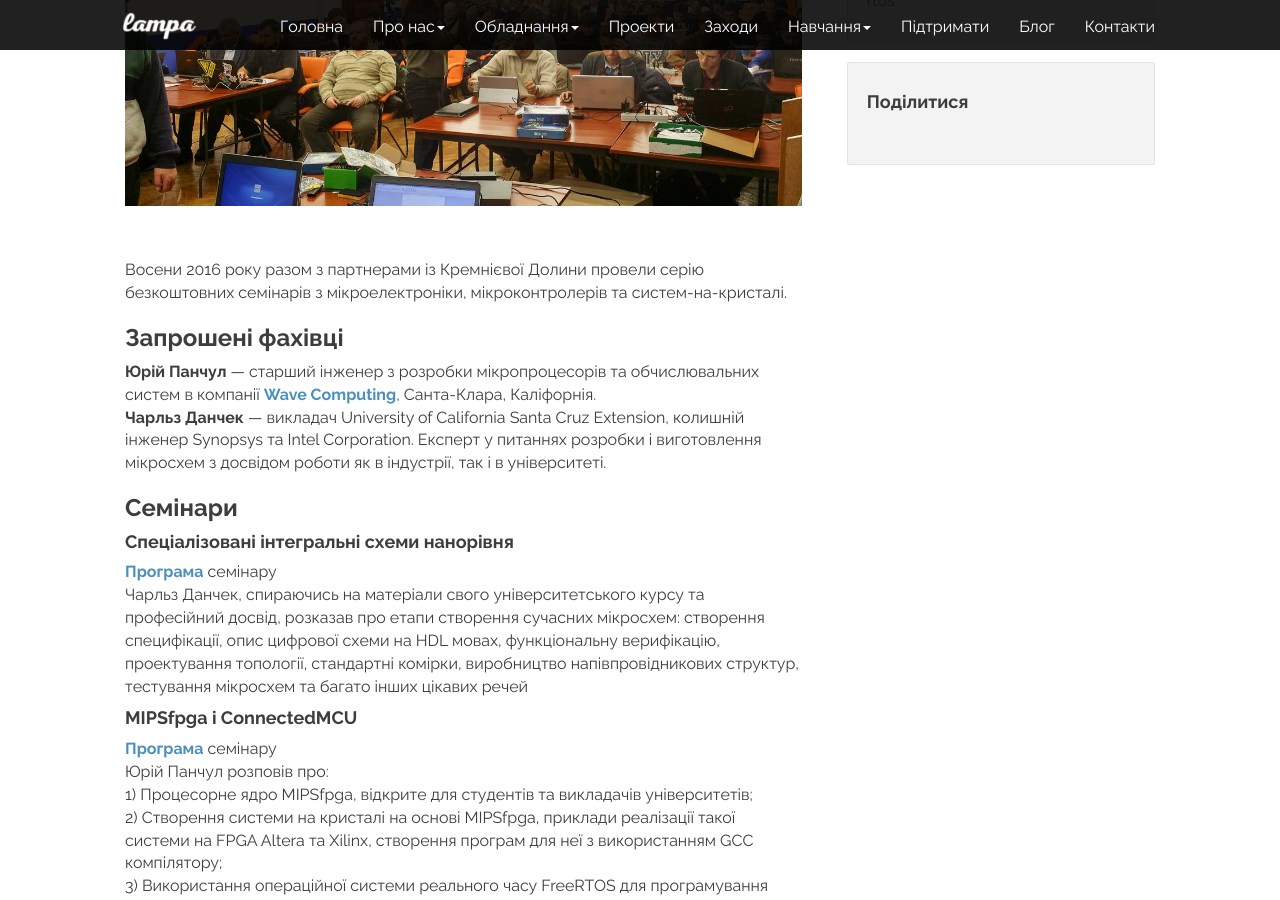
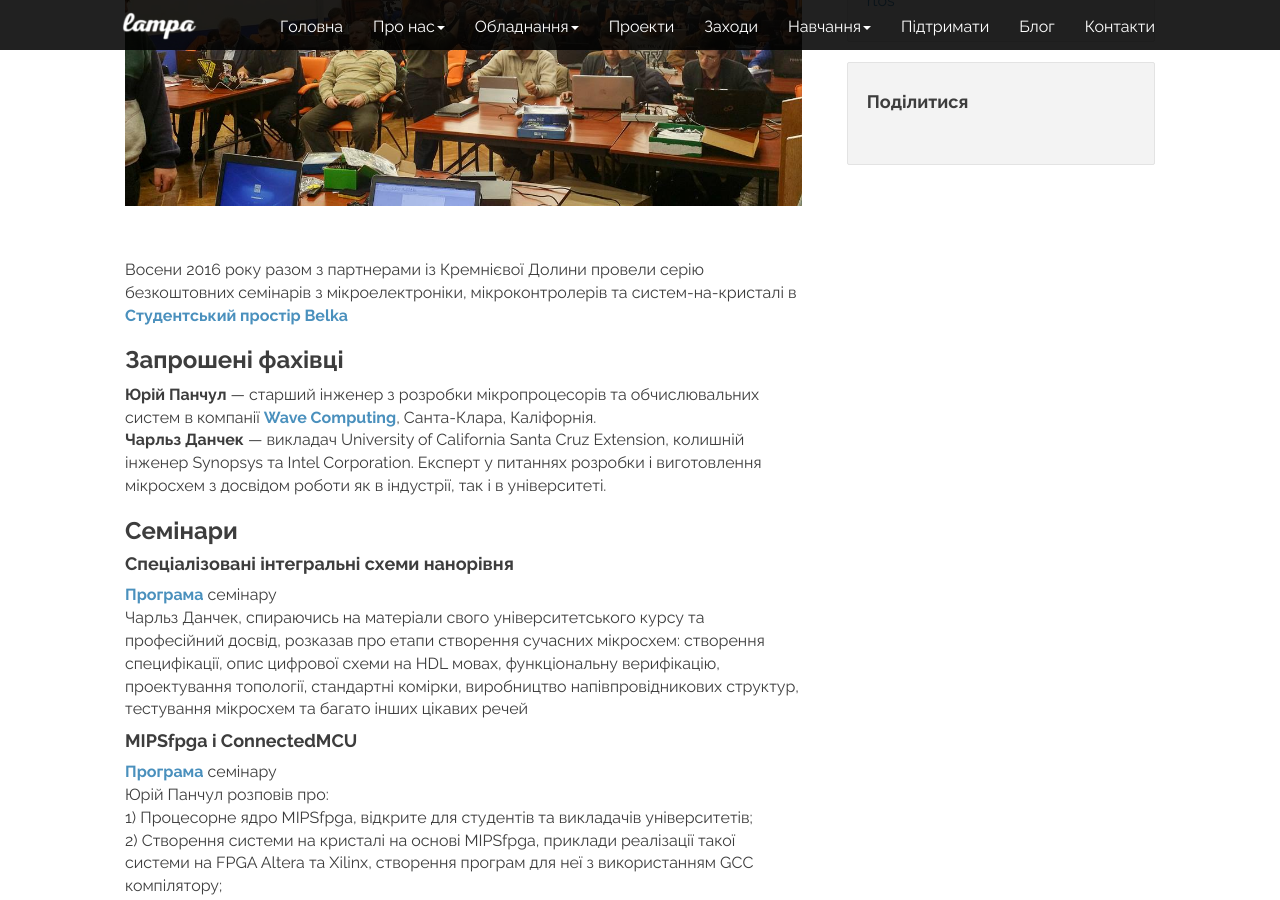
Before and after one commit to LampaLab/lampalab.github.io, a Jekyll site: the page built from _posts/events/2019-01-02-asic-mips-seminar.md, in a window 1280 px wide and 900 px high, scrolled down 609 px. Built offline with Jekyll 4.4.1, drawn with Linux system fonts in a browser that asks for light colours; nearby versions of some CDN libraries; library files that are not in the unit come from our copies; comment, search, counter and statistics services are not loaded.

Commit message:
Minor changes

```diff
--- a/_posts/events/2019-01-02-asic-mips-seminar.md
+++ b/_posts/events/2019-01-02-asic-mips-seminar.md
@@ -13,7 +13,7 @@
 
 <br>
 
-Восени 2016 року разом з партнерами із Кремнієвої Долини провели серію безкоштовних семінарів з мікроелектроніки, мікроконтролерів та систем-на-кристалі.
+Восени 2016 року разом з партнерами із Кремнієвої Долини провели серію безкоштовних семінарів з мікроелектроніки, мікроконтролерів та систем-на-кристалі в **[Студентський простір Belka](https://www.facebook.com/belka.space.kpi/){:target="_blank"}**
 
 ### Запрошені фахівці
 
```
Also changed, not shown: _posts/events/2018-12-29-homemade-cpu.md (+1 -1 lines).
